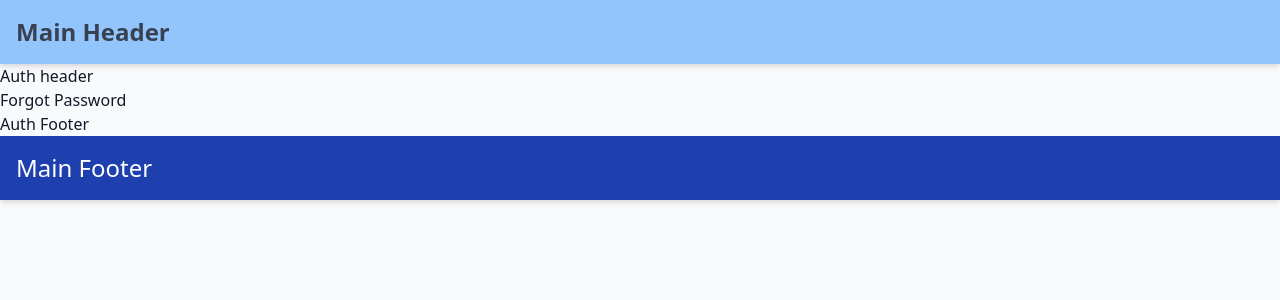
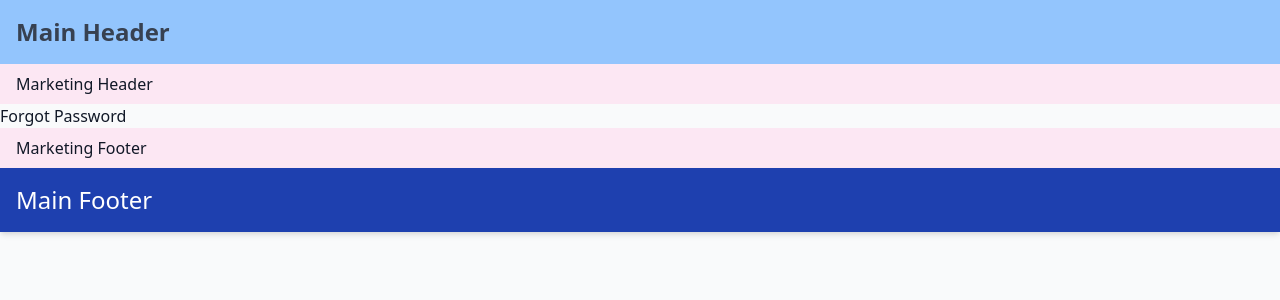
Before and after one commit to Zagaz/codevolution-next-js, a Next.js app: page /forgot-password in a window 1280 px wide. Shown: the top 300 px of the page. Built offline with nearby package versions, Linux system fonts and the light colour scheme.

Commit message:
more styling on layouts

```diff
--- a/src/app/(auth-group)/layout.tsx
+++ b/src/app/(auth-group)/layout.tsx
@@ -1,13 +1,11 @@
 import React from 'react'
 
-export default function Auth({ children }: { children: React.ReactNode }) {
-    return (
-        <>
-            <h4>Auth header</h4>
-
-            {children}
-
-            <h4>Auth Footer</h4>
-        </>
-    )
+export default function MarketingLayout({ children } :{children: React.ReactNode}) {
+  return (
+    <>
+    <h2 className='bg-pink-100 px-4 py-2'>Marketing Header</h2>
+    {children}
+    <h2 className='bg-pink-100 px-4 py-2'>Marketing Footer</h2>
+    </>
+  )
 }
```
Also changed, not shown: src/app/(blog group)/layout.tsx (added, +11 -0 lines), src/app/(marketing-group)/layout.tsx (+8 -9 lines).
